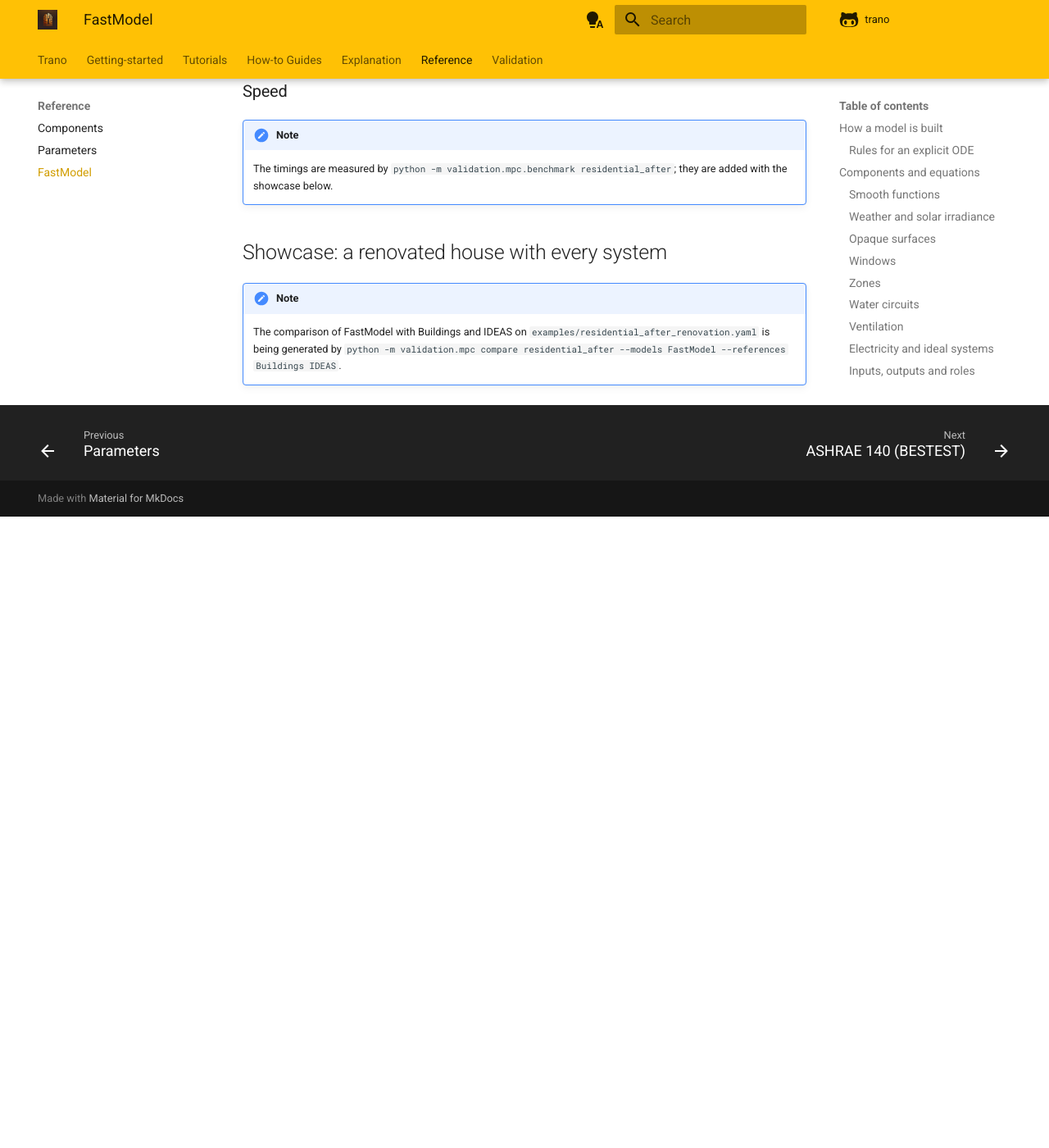
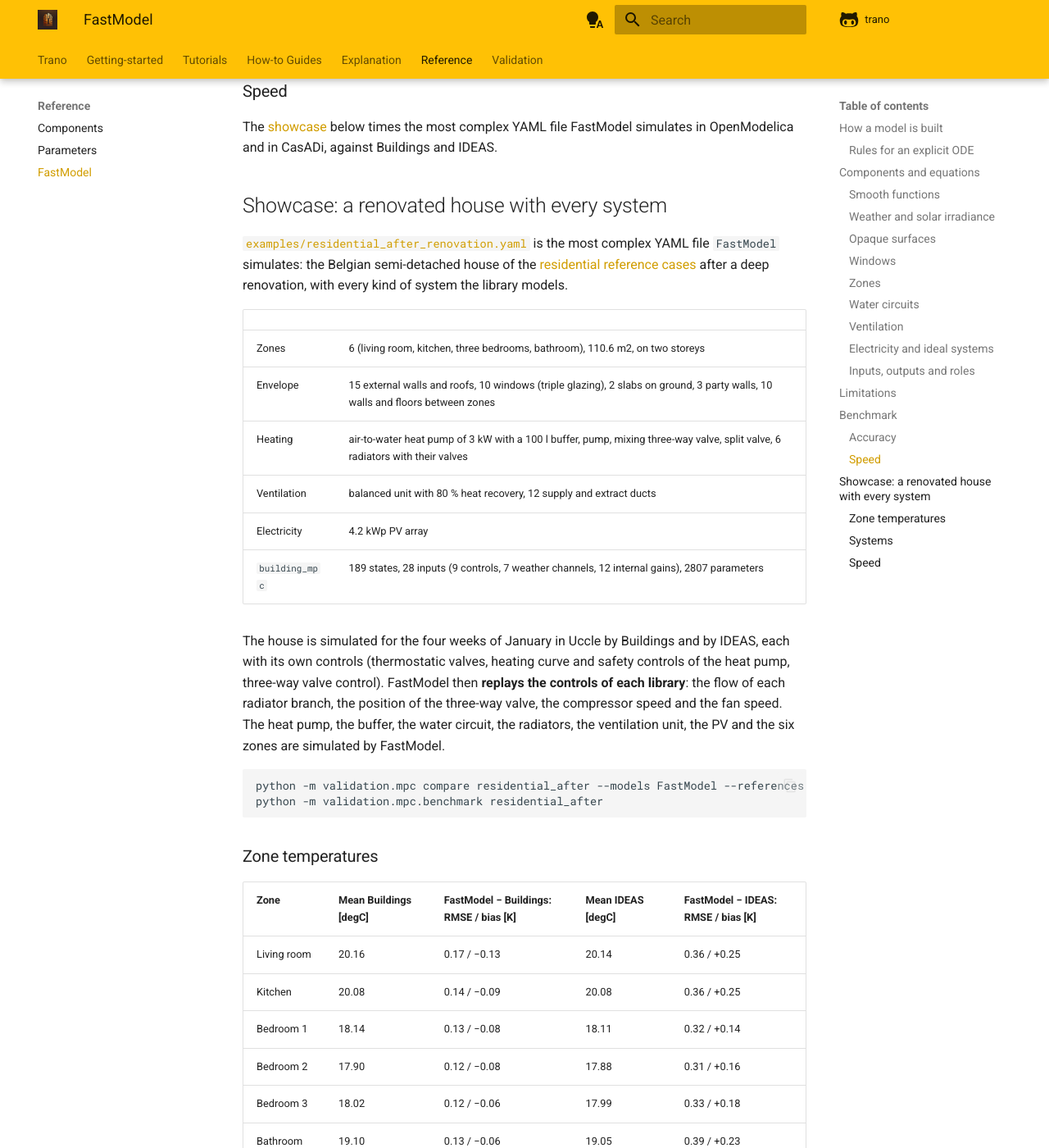
Before and after one commit to andoludo/trano, an MkDocs documentation site: the page built from docs/reference/fast_model.md, in a window 1280 px wide and 1400 px high, scrolled down 10285 px. Shown: the whole window at 82% size. Built offline with MkDocs 1.6.1 and Material for MkDocs 9.7.7, drawn with Linux system fonts in a browser that asks for light colours; comment, search, counter and statistics services are not loaded; before the commit the page ends 10915 px from its top, so only the background shows below that; some of the changed text lies outside the part shown.

Commit message:
FastModel reference: showcase against Buildings and IDEAS
The renovated house of the residential reference cases, with every
system FastModel models, compared with Buildings and IDEAS over four
weeks of January: zone temperatures, radiator heat, water and supply air
temperatures, meters, and the OpenModelica timings of the three models.

Co-Authored-By: Claude Opus 5.5 <noreply@anthropic.com>
Claude-Session: https://claude.ai/code/session_01CU8w4QCDjnZqZHaCxYEs3e

````diff
--- a/docs/reference/fast_model.md
+++ b/docs/reference/fast_model.md
@@ -345,11 +345,82 @@ The radiators deliver the heat of Buildings within 0.6–4.4 % CV(RMSE); the met
 
 ### Speed
 
-!!! note
-    The timings are measured by `python -m validation.mpc.benchmark residential_after`; they are added with the showcase below.
+The [showcase](#showcase-a-renovated-house-with-every-system) below times the most complex YAML file FastModel
+simulates in OpenModelica and in CasADi, against Buildings and IDEAS.
 
 ## Showcase: a renovated house with every system
 
-!!! note
-    The comparison of FastModel with Buildings and IDEAS on `examples/residential_after_renovation.yaml` is being generated by
-    `python -m validation.mpc compare residential_after --models FastModel --references Buildings IDEAS`.
+[`examples/residential_after_renovation.yaml`](https://github.com/andoludo/trano/blob/master/examples/residential_after_renovation.yaml)
+is the most complex YAML file `FastModel` simulates: the Belgian semi-detached house of the
+[residential reference cases](../validation/residential_reference_cases.md) after a deep renovation, with every
+kind of system the library models.
+
+| | |
+|---|---|
+| Zones | 6 (living room, kitchen, three bedrooms, bathroom), 110.6 m2, on two storeys |
+| Envelope | 15 external walls and roofs, 10 windows (triple glazing), 2 slabs on ground, 3 party walls, 10 walls and floors between zones |
+| Heating | air-to-water heat pump of 3 kW with a 100 l buffer, pump, mixing three-way valve, split valve, 6 radiators with their valves |
+| Ventilation | balanced unit with 80 % heat recovery, 12 supply and extract ducts |
+| Electricity | 4.2 kWp PV array |
+| `building_mpc` | 189 states, 28 inputs (9 controls, 7 weather channels, 12 internal gains), 2807 parameters |
+
+The house is simulated for the four weeks of January in Uccle by Buildings and by IDEAS, each with its own
+controls (thermostatic valves, heating curve and safety controls of the heat pump, three-way valve control).
+FastModel then **replays the controls of each library**: the flow of each radiator branch, the position of the
+three-way valve, the compressor speed and the fan speed. The heat pump, the buffer, the water circuit, the
+radiators, the ventilation unit, the PV and the six zones are simulated by FastModel.
+
+```bash
+python -m validation.mpc compare residential_after --models FastModel --references Buildings IDEAS
+python -m validation.mpc.benchmark residential_after
+```
+
+### Zone temperatures
+
+| Zone | Mean Buildings [degC] | FastModel − Buildings: RMSE / bias [K] | Mean IDEAS [degC] | FastModel − IDEAS: RMSE / bias [K] |
+|---|---|---|---|---|
+| Living room | 20.16 | 0.17 / −0.13 | 20.14 | 0.36 / +0.25 |
+| Kitchen | 20.08 | 0.14 / −0.09 | 20.08 | 0.36 / +0.25 |
+| Bedroom 1 | 18.14 | 0.13 / −0.08 | 18.11 | 0.32 / +0.14 |
+| Bedroom 2 | 17.90 | 0.12 / −0.08 | 17.88 | 0.31 / +0.16 |
+| Bedroom 3 | 18.02 | 0.12 / −0.06 | 17.99 | 0.33 / +0.18 |
+| Bathroom | 19.10 | 0.13 / −0.06 | 19.05 | 0.39 / +0.23 |
+
+{!validation/figures/fast_model_residential_after_zones.html!}
+
+FastModel follows Buildings within 0.12–0.17 K: its envelope and zone are those of Buildings. Against IDEAS it
+stays within 0.31–0.39 K, 0.14–0.25 K too warm on average: the two libraries describe the same house with
+different envelope models, above all the floor on ground (IDEAS models the ground below the slab with ISO 13370,
+Buildings and FastModel hold it at 10 degC) and the heat exchanges inside the rooms. The controls replayed from
+IDEAS bring the heat the IDEAS house needed, which the FastModel house loses a little more slowly.
+
+### Systems
+
+| | Buildings | FastModel replaying Buildings | IDEAS | FastModel replaying IDEAS |
+|---|---|---|---|---|
+| Heat pump electricity [kWh] | 130.6 | 128.3 (−1.8 %) | 134.8 | 133.5 (−1.0 %) |
+| Fan electricity [kWh] | 17.2 | 17.0 (−0.6 %) | 17.2 | 16.8 (−2.1 %) |
+| PV production [kWh] | 139.3 | 139.3 (0.0 %) | 139.3 | 139.3 (0.0 %) |
+| Radiator heat, CV(RMSE) hourly | | 1.8–4.3 % | | 1.6–4.1 % |
+| Heat pump supply water, RMSE | | 0.72 K | | 0.80 K |
+| Supply air of the ventilation unit, RMSE | | 0.30 K | | 0.27 K |
+
+{!validation/figures/fast_model_residential_after_energy.html!}
+
+The radiators deliver the heat of either library within a few percent hour by hour, and the meters agree within
+2 %. The water temperatures differ most (supply 0.7–0.8 K, return 1.7 K) at the start and stop of the heat pump:
+the Buildings heat pump has a condenser and a pump of its own, the FastModel one heats a mixed buffer.
+
+### Speed
+
+Four weeks of January, OpenModelica 1.26.9 (DASSL, tolerance 1e-6), on the same 4-core machine:
+
+| Model | Translation and compilation [s] | Simulation [s] |
+|---|---|---|
+| Buildings | 182 | 886 |
+| IDEAS | 167 | 373 |
+| FastModel (`building`, replaying the controls) | 27 | 99 |
+
+FastModel simulates the four weeks 9 times faster than Buildings and 4 times faster than IDEAS, and translates
+6 times faster. The Buildings and IDEAS runs record the signals the replay needs every minute, the FastModel run
+every 15 minutes.
````
